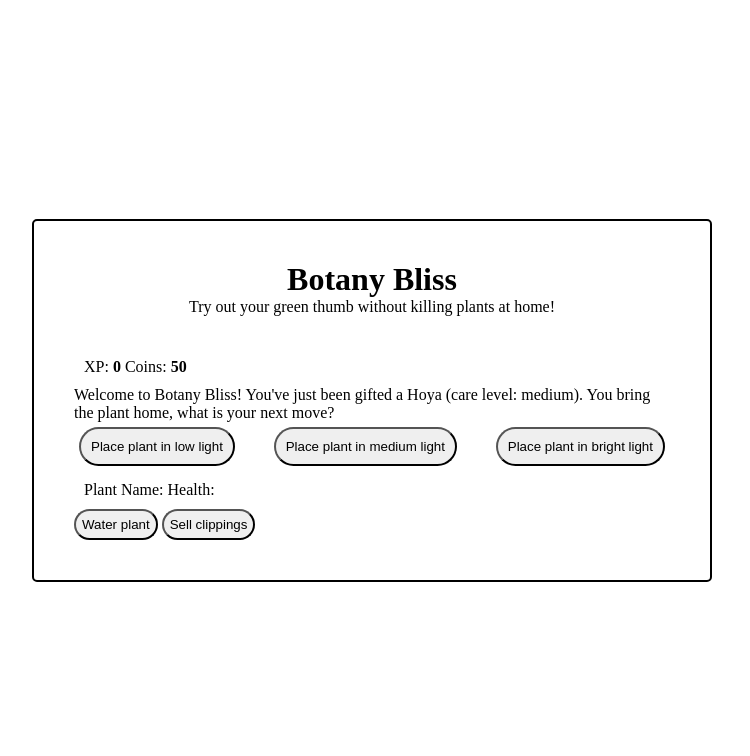
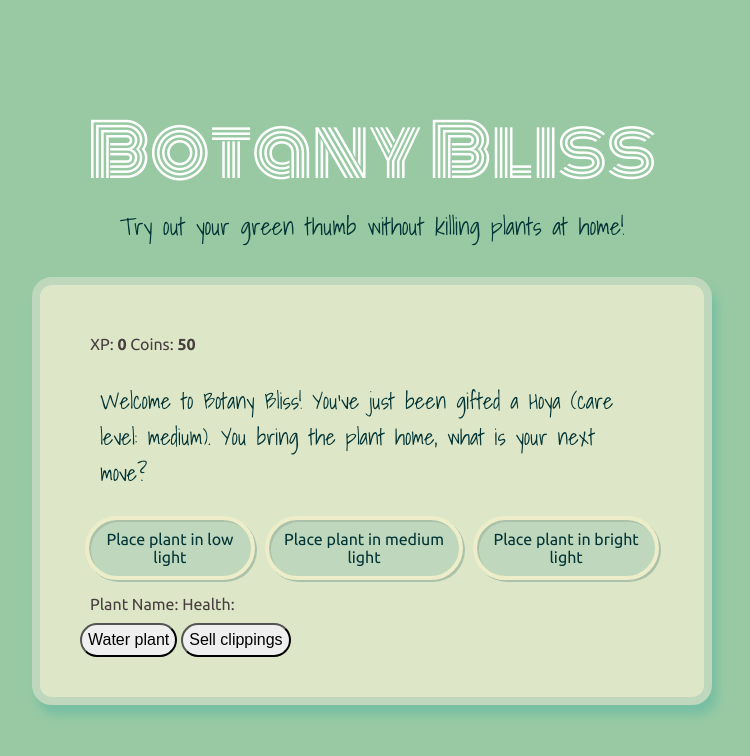
Before and after one commit to ChristinaBohn/botany-game, a plain HTML site: page index.html in a window 1280 px wide. Shown: the whole page, without its empty margins (268-1018 px from the left). Drawn offline with Linux system fonts and the light colour scheme.

Commit message:
Added styling, colors and google fonts

```diff
--- a/assets/script.js
+++ b/assets/script.js
@@ -1,6 +1,5 @@
 // Each plant is an object, it will have name, water(health), light (first get right or wrong, then move on), clipping cost, do not combine water and light to make health, just keep separate
 
-// Maybe start basic with just one medium plant to kill or not
 
 let xp = 0;
 let coins = 30;
@@ -71,7 +70,7 @@ const locations = [
         name: "water",
         "button text": ["Don't water at all", "Water a little", "Water a lot"],
         "button functions": [addPlant, addPlant, loseGame],
-        text: "How much water do you want to give your plant?"
+        text: "Good job! Hoyas are happy in medium to bright light. How much water do you want to give your plant?"
     },
     {
         name: "add plant"
--- a/assets/styles.css
+++ b/assets/styles.css
@@ -2,6 +2,7 @@
     box-sizing: border-box;
     margin: 0;
     padding: 0;
+    font-size: 16px;
 }
 
 body {
@@ -10,6 +11,7 @@ body {
     align-items: center;
     width: 100vw;
     height: 100vh;
+    background-color: #98C9A3;
 }
 
 .intro {
@@ -17,13 +19,35 @@ body {
     padding-bottom: 2rem;
 }
 
+h1 {
+    font-family: "Monoton";
+    font-size: 4.5rem;
+    font-weight: 200;
+    color: white;
+
+}
+
+.intro p {
+    font-family: "Shadows Into Light";
+    font-size: 1.5rem;
+    color: #023436;
+}
+
+#text {
+    font-family: "Shadows Into Light";
+    font-size: 1.4rem;
+    color: #023436;
+}
+
 .game {
+    margin: 0 auto;
     width: 80%;
     max-width: 850px;
     padding: 40px;
-    border: 2px solid black;
-    border-radius: 5px;
-    margin: 0 auto;
+    border: 8px solid #BFD8BD;
+    border-radius: 20px;
+    background-color: #DDE7C7;
+    box-shadow: 5px 10px 10px #77BFA3;
 }
 
 .controls {
@@ -35,6 +59,22 @@ body {
     padding: 10px;
     border-radius: 50px;
     margin: 5px;
+    background-color: #BFD8BD;
+    border: 4px solid #edeec9;
+    box-shadow: 2px 2px #abc1a9,
+        inset 2px 2px #abc1a9;
+    font-family: "Ubuntu";
+    color: #023436;
+}
+
+.controls button:hover {
+    background-color: #77BFA3;
+}
+
+.controls button:active {
+    box-shadow: 1px 1px #abc1a9,
+        inset 3px 3px #788777;
+    background-color: #6bad93;
 }
 
 .plantControls button {
@@ -44,8 +84,10 @@ body {
 
 .stats, .plantStats {
     padding: 10px;
+    color: #483d3f;
+    font-family: "Ubuntu";
 }
 
-.text {
-    padding: 10px;
+#text {
+    padding: 20px;
 }
--- a/index.html
+++ b/index.html
@@ -6,17 +6,21 @@
         <meta http-equiv="X-UA-Compatible" content="ie=edge">
         <link rel="stylesheet" href="./assets/styles.css">
         <title>Botany Bliss</title>
+        <!-- Google Fonts -->
+        <link rel="preconnect" href="https://fonts.googleapis.com">
+        <link rel="preconnect" href="https://fonts.gstatic.com" crossorigin>
+        <link href="https://fonts.googleapis.com/css2?family=Monoton&family=Shadows+Into+Light&family=Ubuntu:ital,wght@0,300;0,400;0,500;0,700;1,300;1,400;1,500;1,700&family=Varela+Round&display=swap" rel="stylesheet">
     </head>
 
     <body>
 
+        <!-- Intro -->
+        <div class="intro">
+            <h1>Botany Bliss</h1>
+            <p>Try out your green thumb without killing plants at home!</p>
+        </div>
+
         <div class="game">
-
-            <!-- Intro -->
-            <div class="intro">
-                <h1>Botany Bliss</h1>
-                <p>Try out your green thumb without killing plants at home!</p>
-            </div>
 
             <!-- Player Stats -->
             <div class="stats">
```
